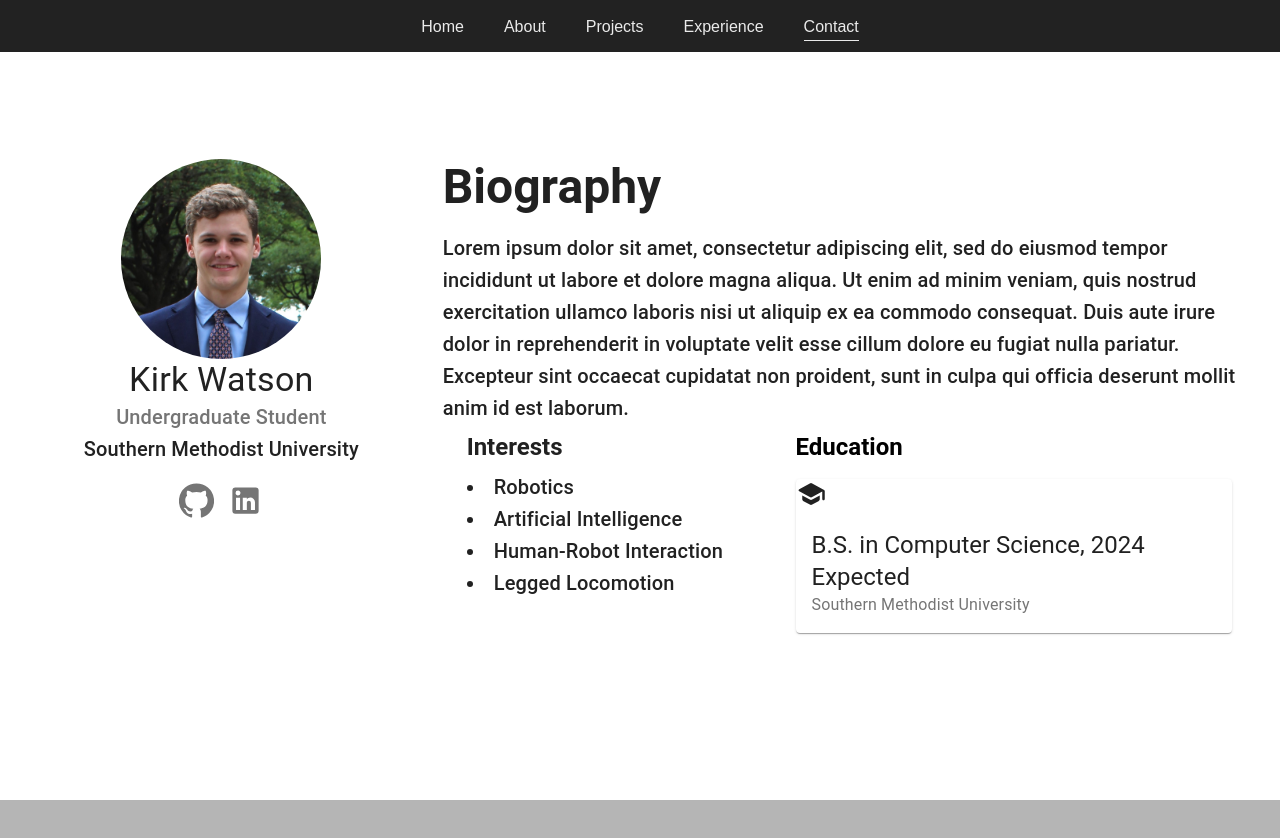
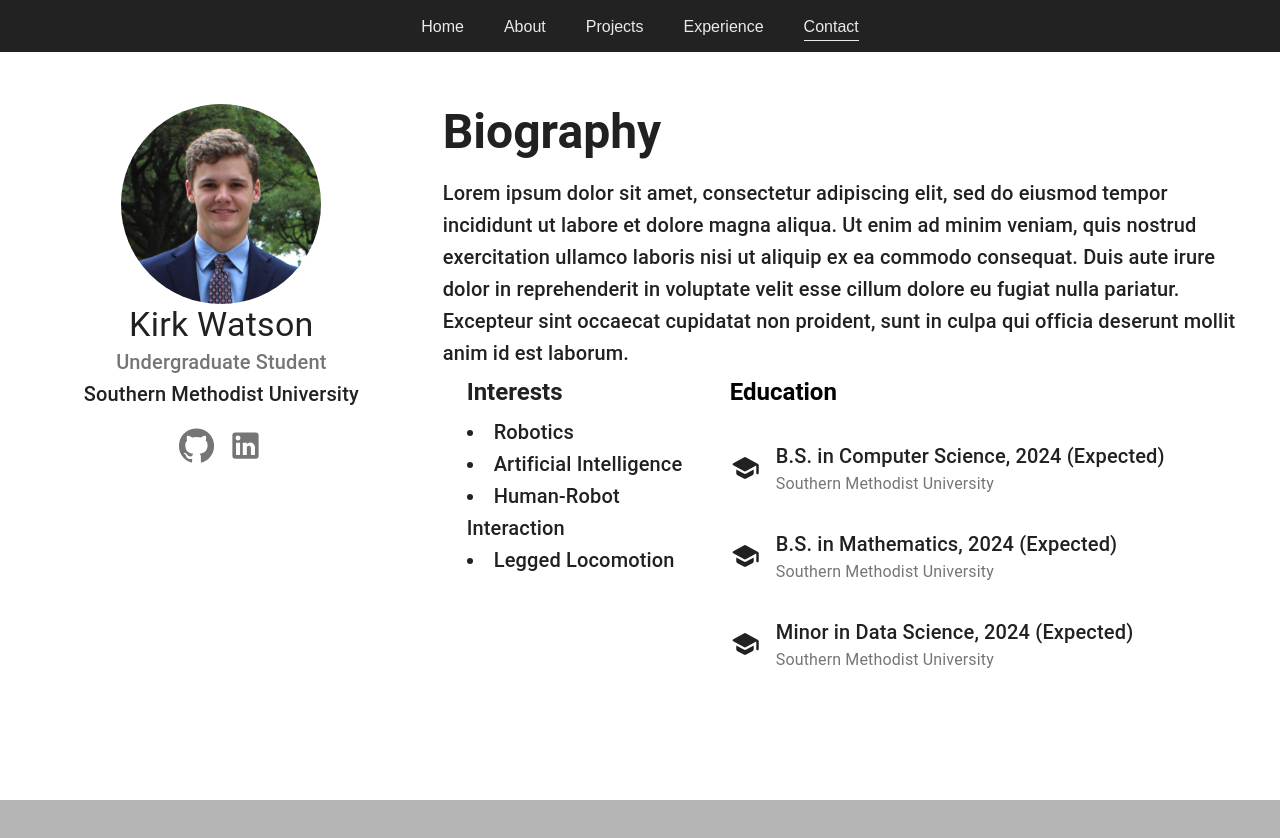
Before and after one commit to kirkwat/first_website, a React (Create React App) app: page / in a window 1280 px wide. Shown: the top 838 px of the page. Built offline with nearby package versions, Linux system fonts and the light colour scheme; the HTML template or start-up script is replaced by a standard one.

Commit message:
home page information

```diff
--- a/src/sections/Home.js
+++ b/src/sections/Home.js
@@ -12,6 +12,20 @@ const useStyles = makeStyles({
       alignItems: 'center',
       flexDirection: 'column',
       textAlign: 'center'
+    },
+    text: {
+        display: 'flex',
+        justifyContent: 'space-between',
+        alignItems: 'left',
+        flexDirection: 'column',
+        textAlign: 'left'
+    },
+    education: {
+        display: 'flex',
+        justifyContent: 'flex-start',
+        alignItems: 'center',
+        flexDirection: 'row',
+        textAlign: 'left'
     },
     media: {
       height: 200,
@@ -28,7 +42,7 @@ const Home = () => {
         <section ref={homeRef} id="homeSection">
             <Container>
                 <Grid container spacing={3}>
-                    <Grid item md={4}>
+                    <Grid item xs={12} md={4}>
                         <Card elevation={0} className={classes.root}>
                             <CardMedia
                                 className={classes.media}
@@ -55,8 +69,8 @@ const Home = () => {
                             </CardActions>
                         </Card>
                     </Grid>
-                    <Grid item md={8}>
-                        <Card elevation={0}>
+                    <Grid item xs={12} md={8}>
+                        <Card elevation={0} className={classes.text}>
                             <Typography variant="h3" style={{fontWeight: 600}} component="div" gutterBottom>
                                 Biography
                             </Typography>
@@ -66,8 +80,8 @@ const Home = () => {
                         </Card>
                         <Container>
                             <Grid container spacing={3}>
-                                <Grid item xs={5}>
-                                    <Card elevation={0}>
+                                <Grid item xs={12} md={4}>
+                                    <Card elevation={0} className={classes.text}>
                                         <Typography variant="h5" style={{fontWeight: 600}} gutterBottom>
                                             Interests
                                         </Typography>
@@ -79,19 +93,35 @@ const Home = () => {
                                         </Typography>
                                     </Card>
                                 </Grid>
-                                <Grid item xs={7}>
+                                <Grid item xs={12} md={8}>
                                     <Typography variant="h5" style={{fontWeight: 600}} gutterBottom>
                                         Education
                                     </Typography>
                                     <List>
-                                        <Card>
+                                        <Card elevation={0} className={classes.education}>
                                             <SchoolRoundedIcon style={{ fontSize: 30 }}/>
                                             <CardHeader
-                                                title="B.S. in Computer Science, 2024 Expected"
+                                                titleTypographyProps={{variant:'h6'}}
+                                                title="B.S. in Computer Science, 2024 (Expected)"
                                                 subheader="Southern Methodist University"
                                             />
                                         </Card>
-
+                                        <Card elevation={0} className={classes.education}>
+                                            <SchoolRoundedIcon style={{ fontSize: 30 }}/>
+                                            <CardHeader
+                                                titleTypographyProps={{variant:'h6'}}
+                                                title="B.S. in Mathematics, 2024 (Expected)"
+                                                subheader="Southern Methodist University"
+                                            />
+                                        </Card>
+                                        <Card elevation={0} className={classes.education}>
+                                            <SchoolRoundedIcon style={{ fontSize: 30 }}/>
+                                            <CardHeader
+                                                titleTypographyProps={{variant:'h6'}}
+                                                title="Minor in Data Science, 2024 (Expected)"
+                                                subheader="Southern Methodist University"
+                                            />
+                                        </Card>
                                     </List>
                                 </Grid>
                             </Grid>
```
